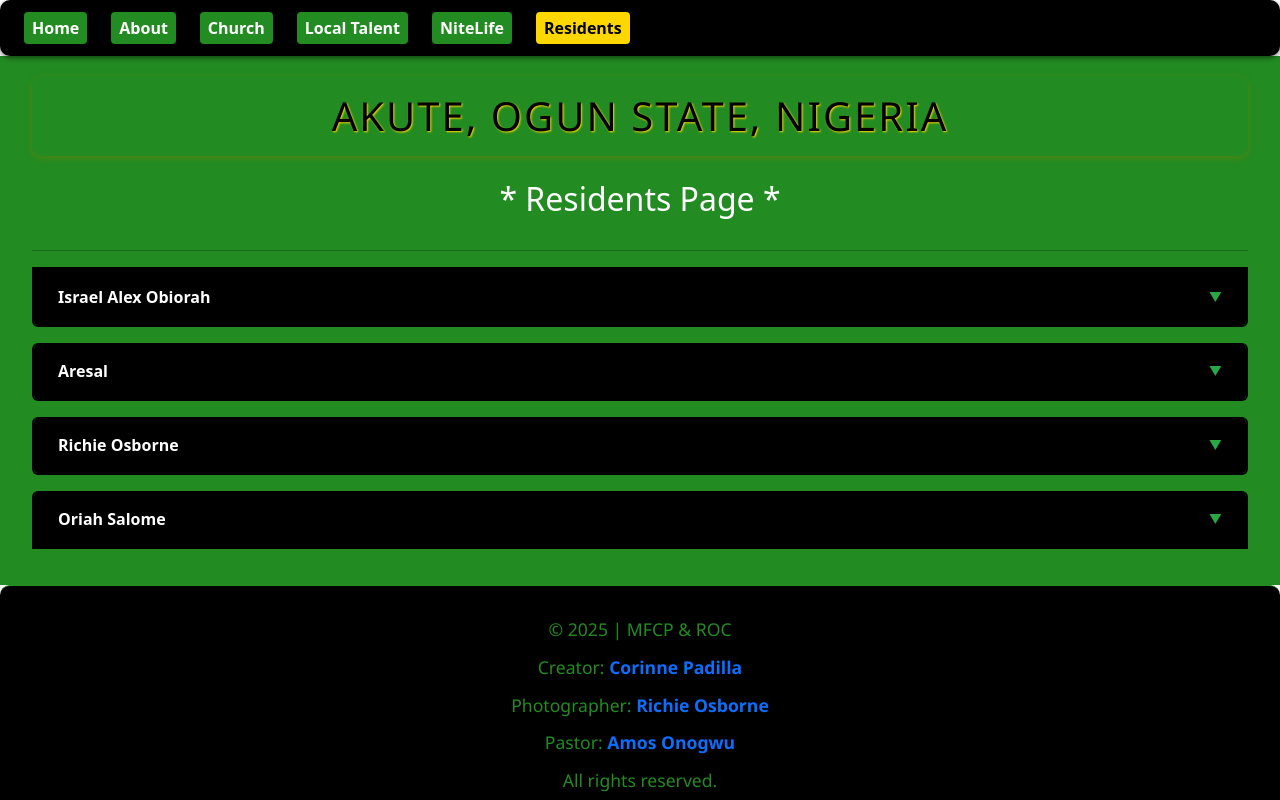
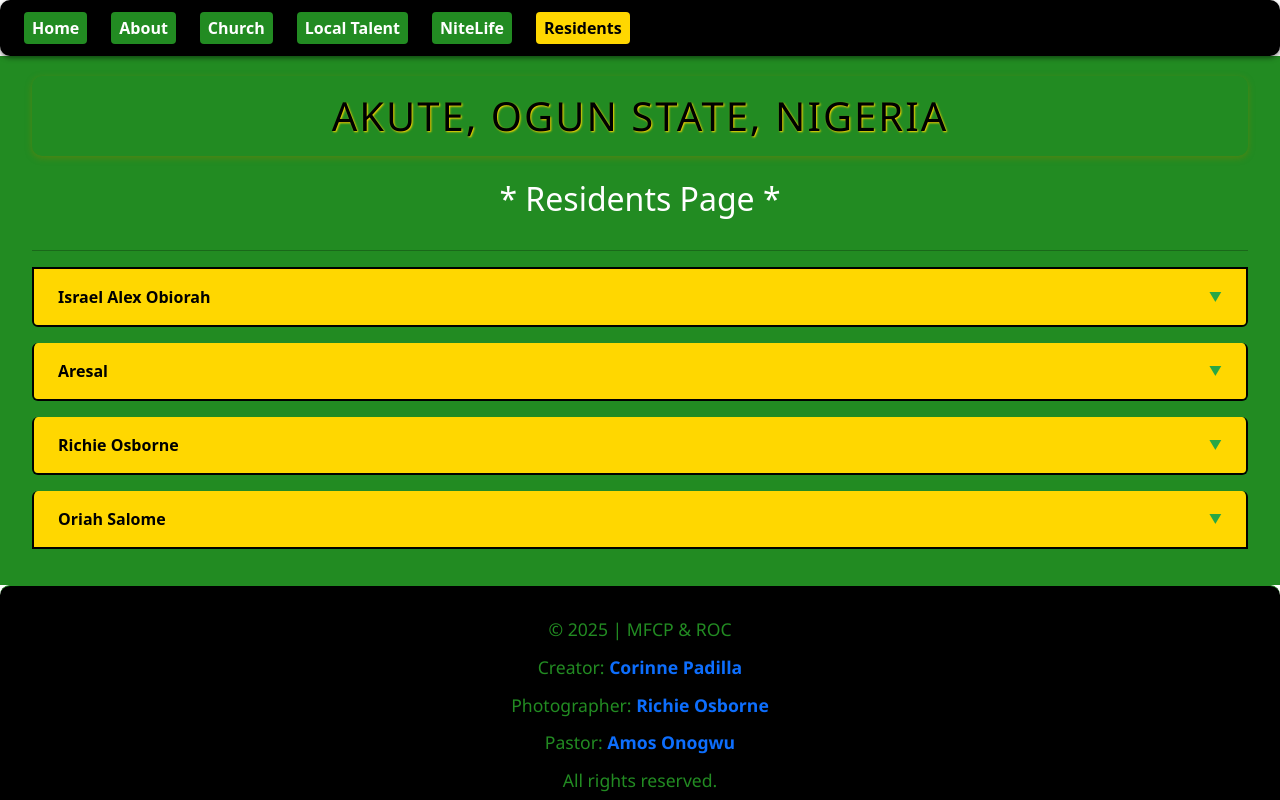
Before and after one commit to cochav4884/Nigeria, a React (Create React App) app: page /residents in a window 1280 px wide. Shown: the top 800 px of the page. Built offline with nearby package versions, Linux system fonts and the light colour scheme.

Commit message:
flipped the color on the accordian header and accordian header hover

```diff
--- a/src/Styles/Residents.css
+++ b/src/Styles/Residents.css
@@ -38,8 +38,8 @@ h1 {
 }
 
 .accordion-header {
-  background-color: #000000; /* black header */
-  color: #ffffff; /* white text */
+  background-color: #ffd700; /* gold header */
+  color: #000000; /* black text */
   cursor: pointer;
   padding: 1rem 1.5rem;
   font-weight: 600;
@@ -52,8 +52,8 @@ h1 {
 }
 
 .accordion-header:hover {
-  background-color: #ffd700; /* gold */
-  color: #000000; /* black text on hover */
+  background-color: #000000; /* black */
+  color: #ffffff; /* white text on hover */
 }
 
 .accordion-header::after {
```
